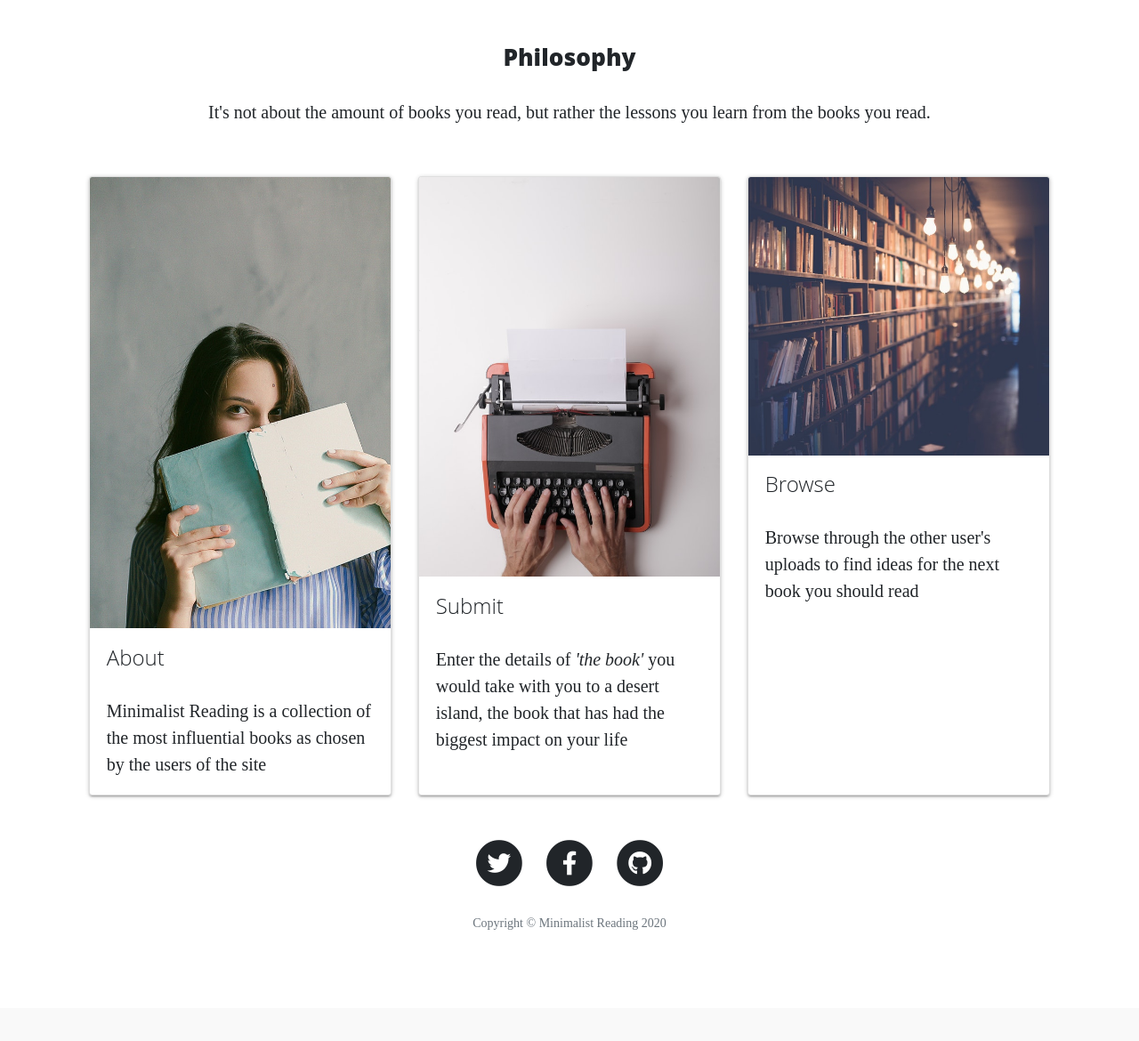
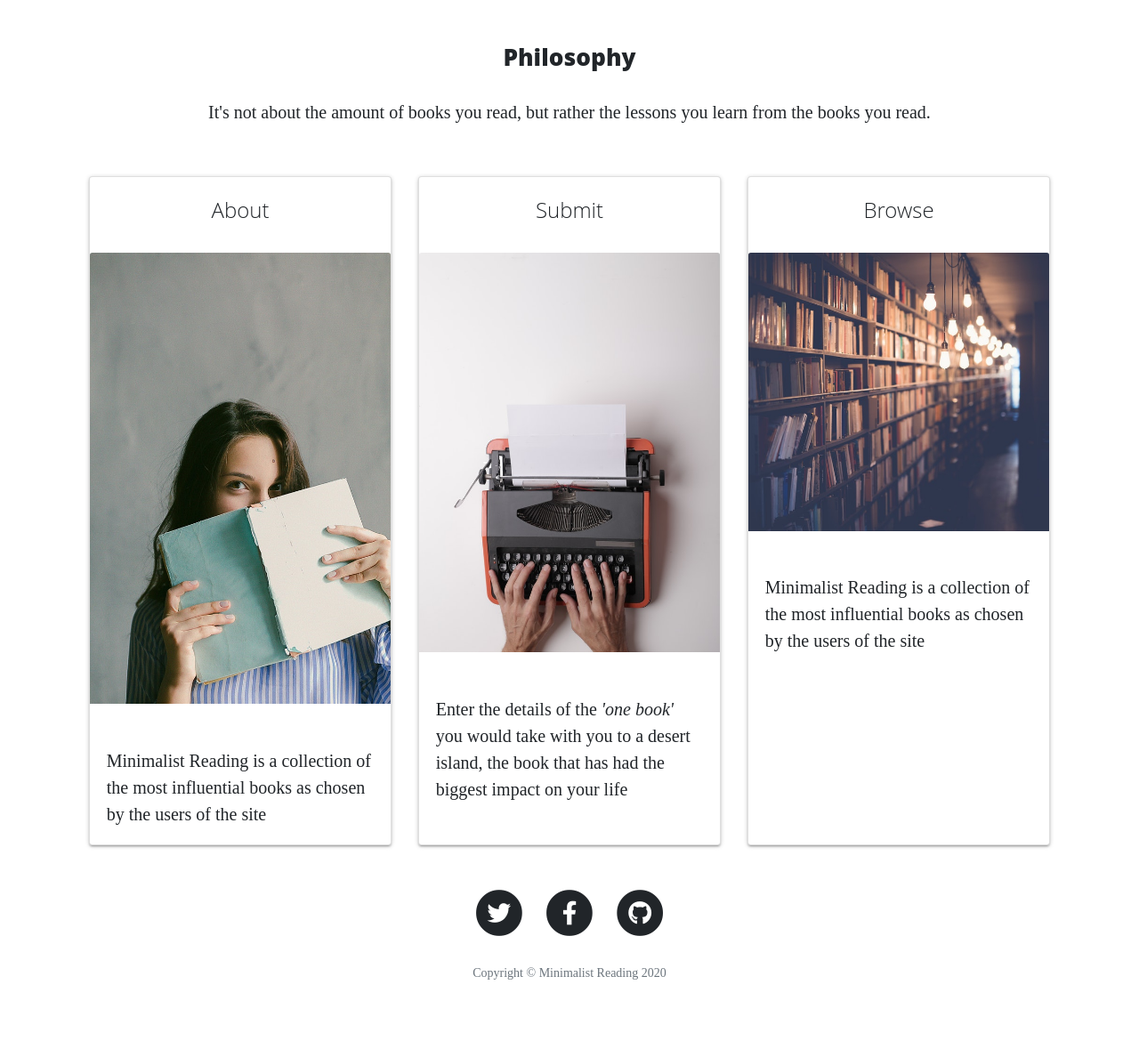
Before and after one commit to Code-Institute-Submissions/MS3-2, a Flask app: page / in a window 1280 px wide. Shown: the part 629-1799 px from the top of the page at 89% size. Before the commit the page ends 1674 px from the top, so only its background shows below. Run offline with Flask 2, Linux system fonts and the light colour scheme; parts of the project's set-up code (start-up, migrations or seed data) failed here and were passed over; some libraries are stand-ins or nearby versions.

Commit message:
README.md and About.html created

```diff
--- a/app.py
+++ b/app.py
@@ -3,7 +3,7 @@ from flask import Flask, render_template, redirect, request, url_for
 from flask_pymongo import PyMongo
 from bson.objectid import ObjectId
 if os.path.exists("env.py"):
-  import env
+    import env
 
 
 app = Flask(__name__)
@@ -16,6 +16,10 @@ mongo = PyMongo(app)
 @app.route("/")
 def index():
     return render_template("index.html")
+
+@app.route("/about")
+def about():
+    return render_template("about.html")
 
 
 @app.route("/submit")
@@ -33,7 +37,7 @@ def insert_book():
 @app.route("/browse")
 def browse():
     return render_template("browse.html", page_title="Browse",
-    books=mongo.db.books.find())
+                           books=mongo.db.books.find())
 
 
 if __name__ == '__main__':
--- a/static/css/clean-blog.css
+++ b/static/css/clean-blog.css
@@ -1,23 +1,13 @@
-/* Customised CSS */
+/* Styling was created by importing a theme from StartBootstrap.com and customising where necessary*/
+
+
 
 
 @media screen and (max-width: 768px) and (min-width: 480px){
     .images-home {
-     color: red;
      display: block;
    }
 }
-
-
-@media screen and (max-width: 768px) and (min-width: 480px) {
-    .index-card {
-        max-height: 50%;
-        color: green;
-    }
-}
-
-
-
 
 
 
--- a/templates/base.html
+++ b/templates/base.html
@@ -3,24 +3,15 @@
    <head>
       <meta charset="UTF-8">
       <meta name="viewport" content="width=device-width, initial-scale=1.0">
-
       <!-- Compiled and minified CSS -->
       <link rel="stylesheet" href="https://cdnjs.cloudflare.com/ajax/libs/materialize/1.0.0/css/materialize.min.css">
-
       <link rel="stylesheet" href="{{ url_for('static', filename='vendor/bootstrap/css/bootstrap.min.css') }}">
-
       <!-- Start Bootstrap + Customised CSS File-->
       <link rel="stylesheet" href="{{ url_for('static', filename='css/clean-blog.css')}}" type ="text/css">
-
-
       <!-- Fontawesome -->
       <link rel="stylesheet" href="https://use.fontawesome.com/releases/v5.8.2/css/all.css" integrity="sha384-oS3vJWv+0UjzBfQzYUhtDYW+Pj2yciDJxpsK1OYPAYjqT085Qq/1cq5FLXAZQ7Ay" crossorigin="anonymous">
-
       <link rel="shortcut icon" type="image/png" href="static/img/favicon.png">
-
       <title>Document</title>
-
-
    </head>
    <body>
       <!-- Navigation -->
@@ -36,6 +27,9 @@
                      <a class="nav-link" href="{{ url_for('index') }}">Home</a>
                   </li>
                   <li class="nav-item">
+                     <a class="nav-link" href="{{ url_for('about') }}">About</a>
+                  </li>
+                  <li class="nav-item">
                      <a class="nav-link" href="{{ url_for('submit') }}">Submit</a>
                   </li>
                   <li class="nav-item">
@@ -45,7 +39,6 @@
             </div>
          </div>
       </nav>
-
       <!-- Page Header -->
       <header class="masthead" style="background-image: url({{ url_for('static', filename='img/pexels-option2.jpg') }}">
          <div class="overlay"></div>
@@ -62,14 +55,11 @@
             </div>
          </div>
       </header>
-
       <!-- Main Content -->
       <div class="container">
-
          {% block content %}
          {% endblock %}
       </div>
-
       <!-- Footer -->
       <footer>
          <div class="container">
@@ -106,15 +96,10 @@
             </div>
          </div>
       </footer>
-
       <!-- Bootstrap core JavaScript -->
       <script src="{{ url_for('static', filename='vendor/jquery/jquery.min.js') }}"></script>
       <script src="{{ url_for('static', filename='vendor/bootstrap/js/bootstrap.bundle.min.js') }}"></script>
-
       <!-- Custom scripts for this template -->
       <script src="{{ url_for('static', filename='js/clean-blog.min.js') }}"></script>
-
-
-
    </body>
 </html>
--- a/templates/index.html
+++ b/templates/index.html
@@ -7,41 +7,31 @@
       <div class="col">
          <h3 class="text-center" id="philosophy">Philosophy</h3>
          <p class="text-center ">It's not about the amount of books you read, but rather the lessons you learn from the books you read.</p>
-
       </div>
    </div>
-
-
-
    <!--   Card Deck -->
-
    <div class="card-deck images-home">
-  <div class="card index-card">
-    <img class="card-img-top" src="static/img/small-girl-with-book.jpg" alt="girl holding book">
+      <div class="card">
+       <h5 class="card-title text-center py-4"><a href="{{ url_for('about') }}">About</a></h5>
+         <img class="card-img-top img-fluid" src="static/img/small-girl-with-book.jpg" alt="girl holding book">
          <div class="card-body">
-      <h5 class="card-title">About</h5>
             <p class="card-text">Minimalist Reading is a collection of the most influential books as chosen by the users of the site</p>
          </div>
       </div>
-  <div class="card index-card">
-    <img class="card-img-top" src="static/img/small-typewriter.jpg" alt="small typewriter">
+      <div class="card">
+      <h5 class="card-title text-center py-4"><a href="{{ url_for('submit') }}">Submit</a></h5>
+         <img class="card-img-top img-fluid" src="static/img/small-typewriter.jpg" alt="small typewriter">
          <div class="card-body">
-      <h5 class="card-title"><a href="{{ url_for('submit') }}">Submit</a></h5>
-        <p class="card-text">Enter the details of <em>'the book'</em> you would take with you to a desert island, the book that has had the biggest impact on your life</p>
+            <p class="card-text">Enter the details of the <em>'one book'</em> you would take with you to a desert island, the book that has had the biggest impact on your life</p>
          </div>
       </div>
-  <div class="card index-card">
-    <img class="card-img-top" src="static/img/small-library.jpg" alt="library">
+      <div class="card">
+       <h5 class="card-title text-center py-4"><a href="{{ url_for('browse') }}">Browse</a></h5>
+         <img class="card-img-top img-fluid" src="static/img/small-library.jpg" alt="library">
          <div class="card-body">
-      <h5 class="card-title"><a href="{{ url_for('browse') }}">Browse</a></h5>
-      <p class="card-text">Browse through the other user's uploads to find ideas for the next book you should read</p>
+            <p class="card-text">Minimalist Reading is a collection of the most influential books as chosen by the users of the site</p>
          </div>
       </div>
    </div>
-
-
-
 </div>
-
-
 {% endblock %}
```
Also changed, not shown: templates/about.html (added, +14 -0 lines), templates/browse.html (+3 -9 lines), templates/submit.html (+2 -18 lines), README.md. Lines whose indentation alone changed are shown as unchanged.
